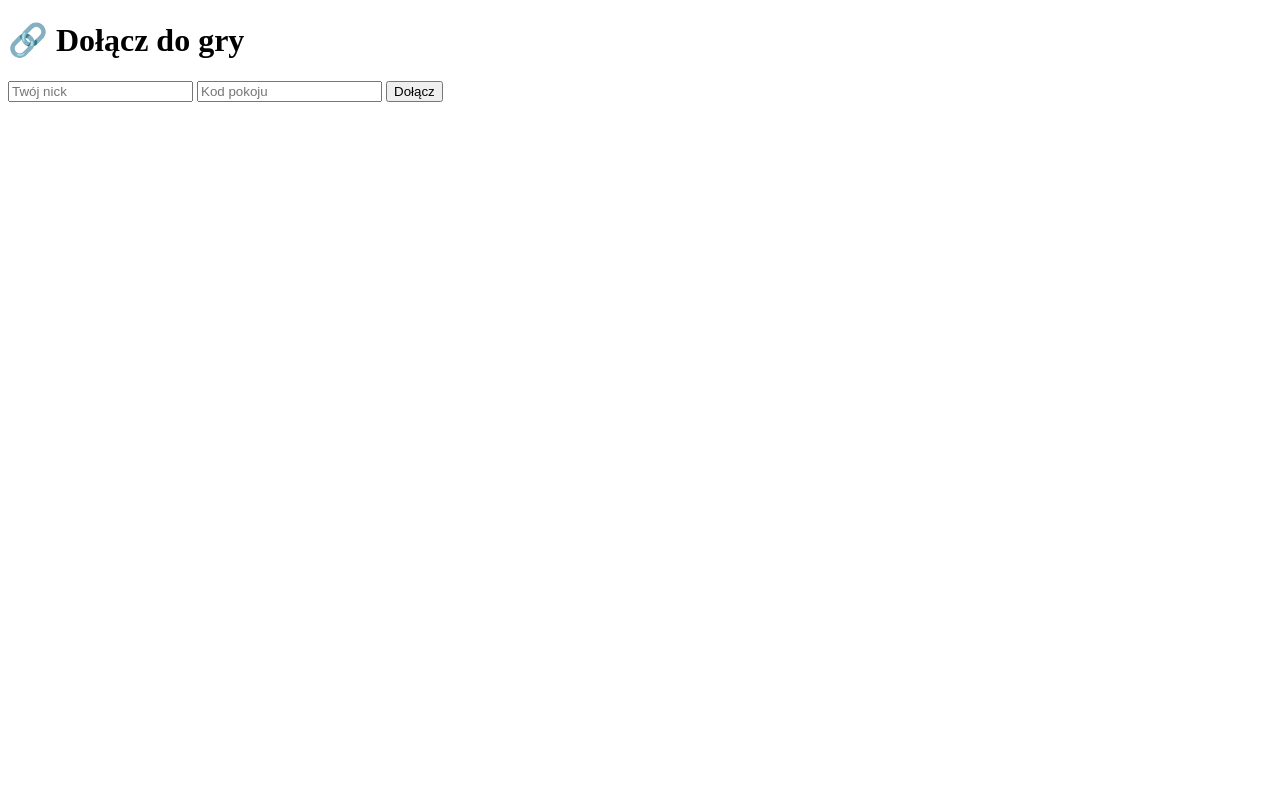
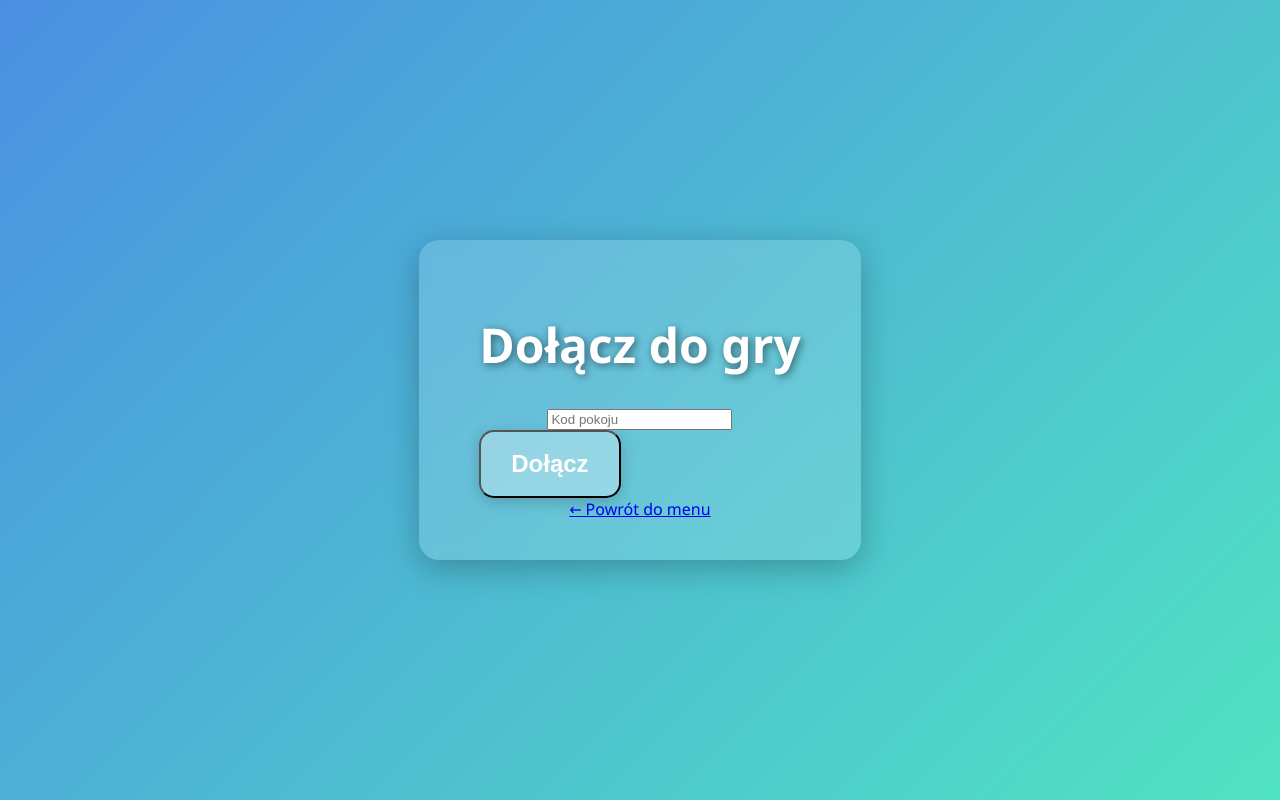
Before and after one commit to Roxiqq/Eventyyy, a plain HTML site: page join.html in a window 1280 px wide. Drawn offline with Linux system fonts and the light colour scheme.

Commit message:
Update join.html

```diff
--- a/join.html
+++ b/join.html
@@ -2,14 +2,18 @@
 <html lang="pl">
 <head>
   <meta charset="UTF-8" />
-  <title>Dołącz do gry</title>
-  <link rel="stylesheet" href="style/join.css" />
+  <meta name="viewport" content="width=device-width, initial-scale=1" />
+  <title>Dołącz do gry - Eventyyy</title>
+  <link rel="stylesheet" href="style.css" />
 </head>
 <body>
-  <h1>🔗 Dołącz do gry</h1>
-  <input type="text" placeholder="Twój nick" id="nick" />
-  <input type="text" placeholder="Kod pokoju" id="roomCode" />
-  <button onclick="joinGame()">Dołącz</button>
-  <script src="js/join.js"></script>
+  <div class="container">
+    <h1>Dołącz do gry</h1>
+    <form id="joinRoomForm">
+      <input type="text" id="roomCode" placeholder="Kod pokoju" required />
+      <button type="submit" class="btn">Dołącz</button>
+    </form>
+    <a href="index.html" class="back-link">← Powrót do menu</a>
+  </div>
 </body>
 </html>
```
